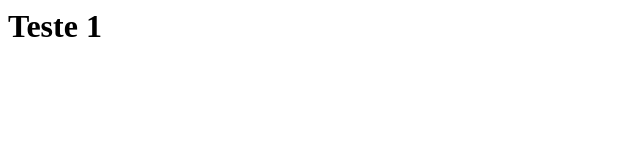
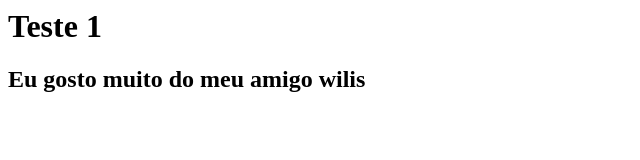
Before and after one commit to marylaurasalvador/Meu-primeiro-site, a plain HTML site: page index.html in a window 1280 px wide. Shown: the whole page, without its empty margins (0-640 px from the left). Drawn offline with Linux system fonts and the light colour scheme.

Commit message:
Update index.html

```diff
--- a/index.html
+++ b/index.html
@@ -1 +1,2 @@
 <h1> Teste 1 </h1>
+<h2> Eu gosto muito do meu amigo wilis </h2>
```
